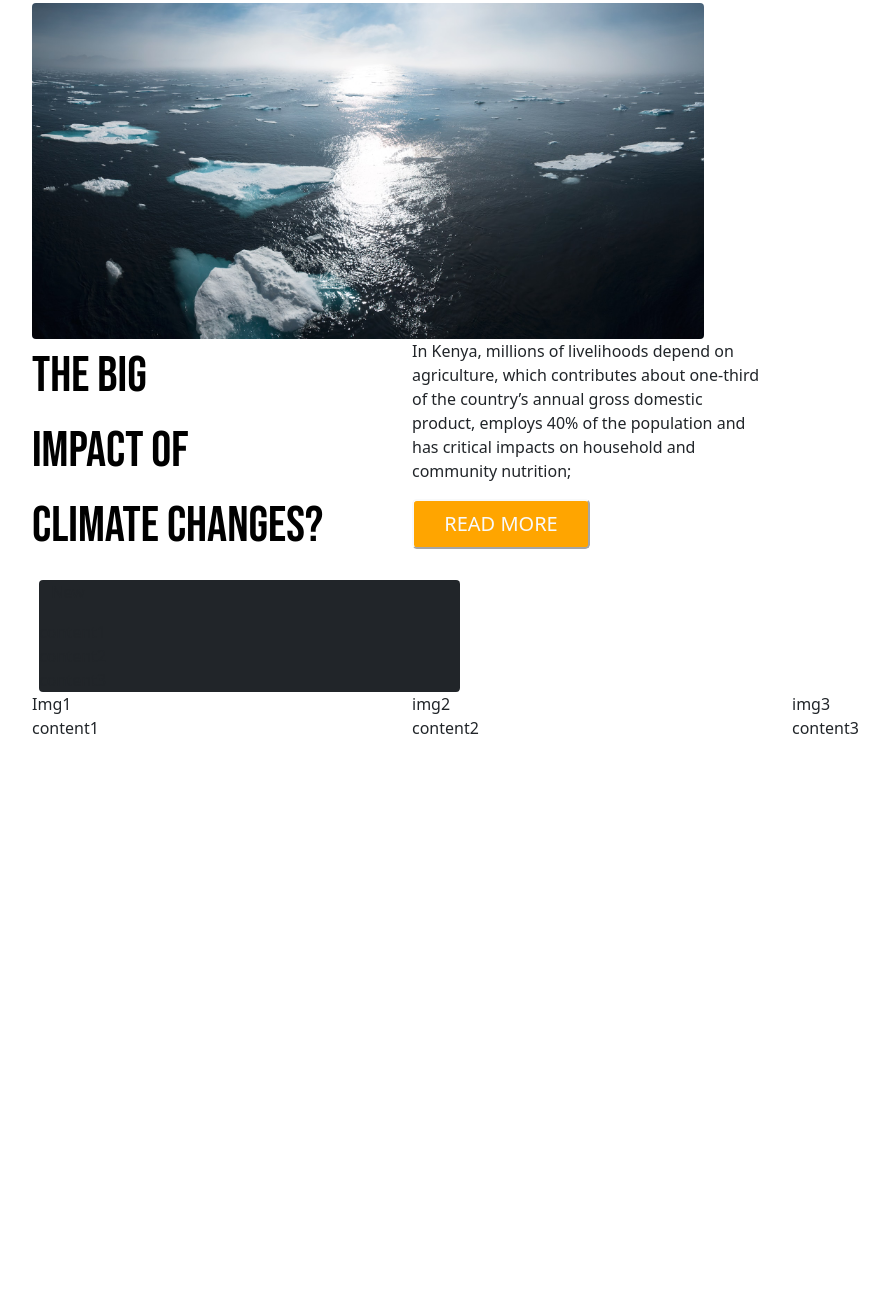
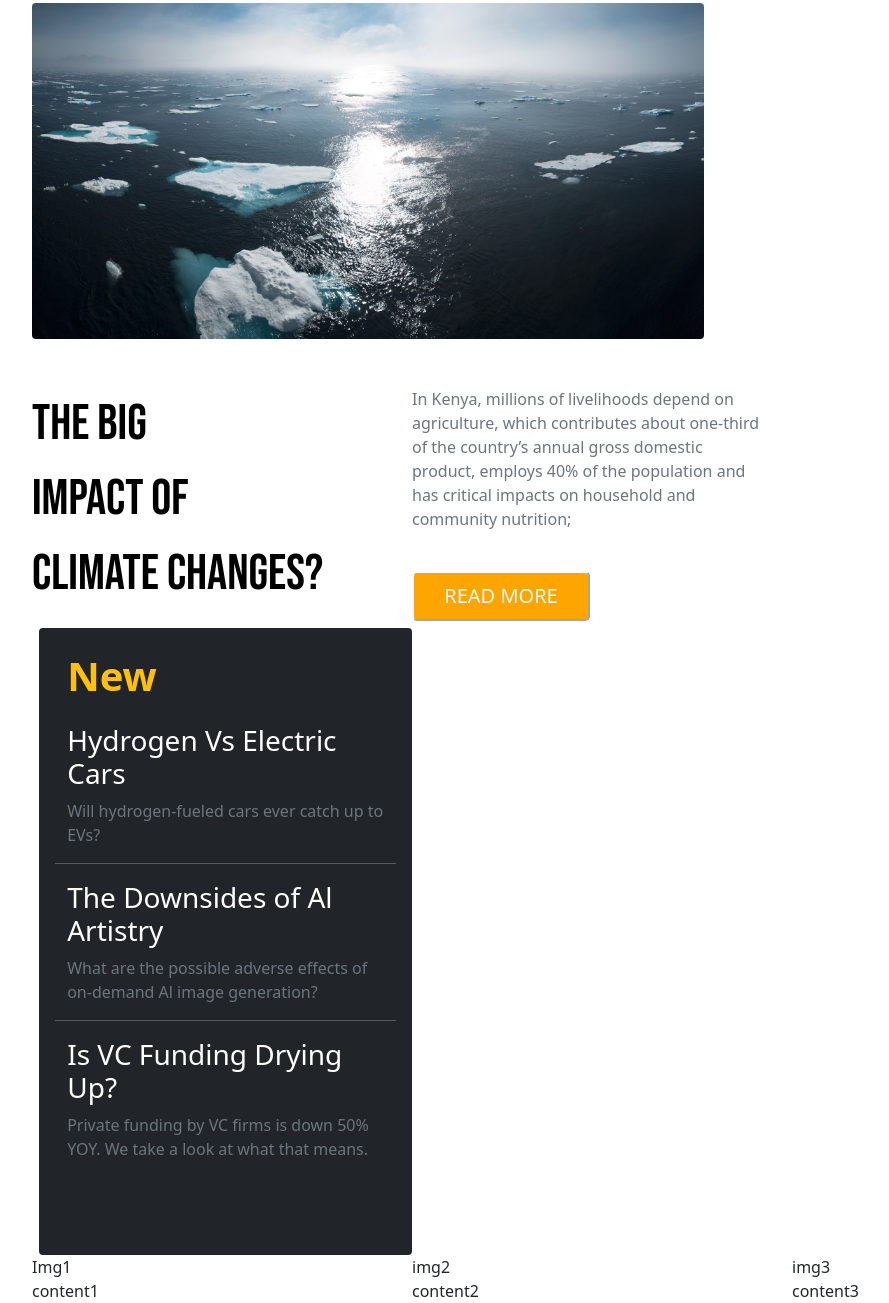
Before and after one commit to NOWORRYGNN/Challenges, a plain HTML site: page News Homepage/index.html in a window 1280 px wide. Shown: the part 146-1449 px from the top of the page, without its empty margins (50-939 px from the left). Before the commit the page ends 886 px from the top, so only its background shows below. Drawn offline with nearby package versions, Linux system fonts and the light colour scheme.

Commit message:
News v0.4

```diff
--- a/News Homepage/index.html
+++ b/News Homepage/index.html
@@ -28,9 +28,9 @@
 
     <!--Header/Navigation-->
     <header>
-      <nav class="navbar navbar-expand-lg navbar-light navbar-custom">
+      <nav class="navbar navbar-expand-lg navbar-light navbar-custom mx-1">
         <div class="container-fluid sticky-top">
-          <a class="navbar-brand" href="#">
+          <a class="navbar-brand ms-5 px-2" href="#">
             <img src="assets/2seeulogo01.svg" alt="" style="width: 150px" />
           </a>
           <button
@@ -44,7 +44,7 @@
           >
             <span class="navbar-toggler-icon"></span>
           </button>
-          <div class="collapse navbar-collapse" id="navbarNav">
+          <div class="collapse navbar-collapse me-5 px-4" id="navbarNav">
             <ul class="navbar-nav ms-auto">
               <li class="nav-item px-3">
                 <a class="nav-link active" aria-current="page" href="#">Home</a>
@@ -82,7 +82,7 @@
             </div>
           </div>
           <div class="row">
-            <div class="col-6 text">
+            <div class="col-6 text pt-5">
               <p class="text">
                 The Big<br />
                 Impact of <br />
@@ -90,14 +90,14 @@
               </p>
             </div>
             <div class="col-6">
-              <p>
+              <p class="text-secondary text-break pt-5">
                 In Kenya, millions of livelihoods depend on agriculture, which
                 contributes about one-third of the country’s annual gross
                 domestic product, employs 40% of the population and has critical
                 impacts on household and community nutrition;
               </p>
               <button
-                class="btn-lg btn-outline-light w-50"
+                class="btn-lg btn-outline-light w-50 mt-4"
                 style="background-color: orange"
               >
                 READ MORE
@@ -106,10 +106,29 @@
           </div>
         </div>
         <div class="col-4 h-200 bg-dark custom-content1 rounded">
-          <p>New</p>
-          <div class="row">content1</div>
-          <div class="row">content2</div>
-          <div class="row">content3</div>
+          <h1 class="text-warning h-23 pt-4 ps-3 fw-bold fs-1">New</h1>
+          <div class="row p-3 h-25">
+            <h3 class="text-white">Hydrogen Vs Electric Cars</h3>
+            <p class="text-secondary">
+              Will hydrogen-fueled cars ever catch up to EVs?
+            </p>
+            <hr style="color: white" />
+          </div>
+          <div class="row p-3 h-25">
+            <h3 class="text-white">The Downsides of Al Artistry</h3>
+            <p class="text-secondary">
+              What are the possible adverse effects of on-demand Al image
+              generation?
+            </p>
+            <hr style="color: white" />
+          </div>
+          <div class="row p-3 h-25">
+            <h3 class="text-white">Is VC Funding Drying Up?</h3>
+            <p class="text-secondary">
+              Private funding by VC firms is down 50% YOY. We take a look at
+              what that means.
+            </p>
+          </div>
         </div>
       </div>
       <div class="row">
--- a/News Homepage/style.css
+++ b/News Homepage/style.css
@@ -22,5 +22,5 @@
 }
 .custom-content1 {
     margin-left: 1.2em;
-    width: 26.3rem;
+    width: 23.3rem;
 }
```
